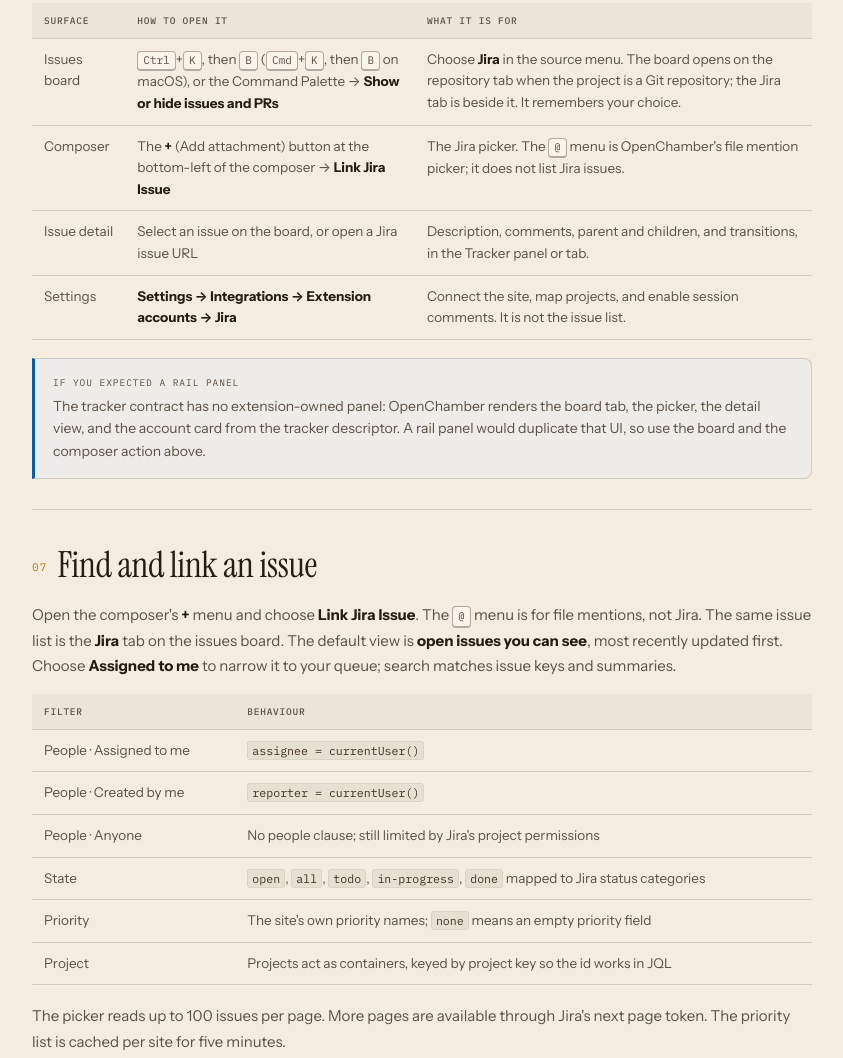
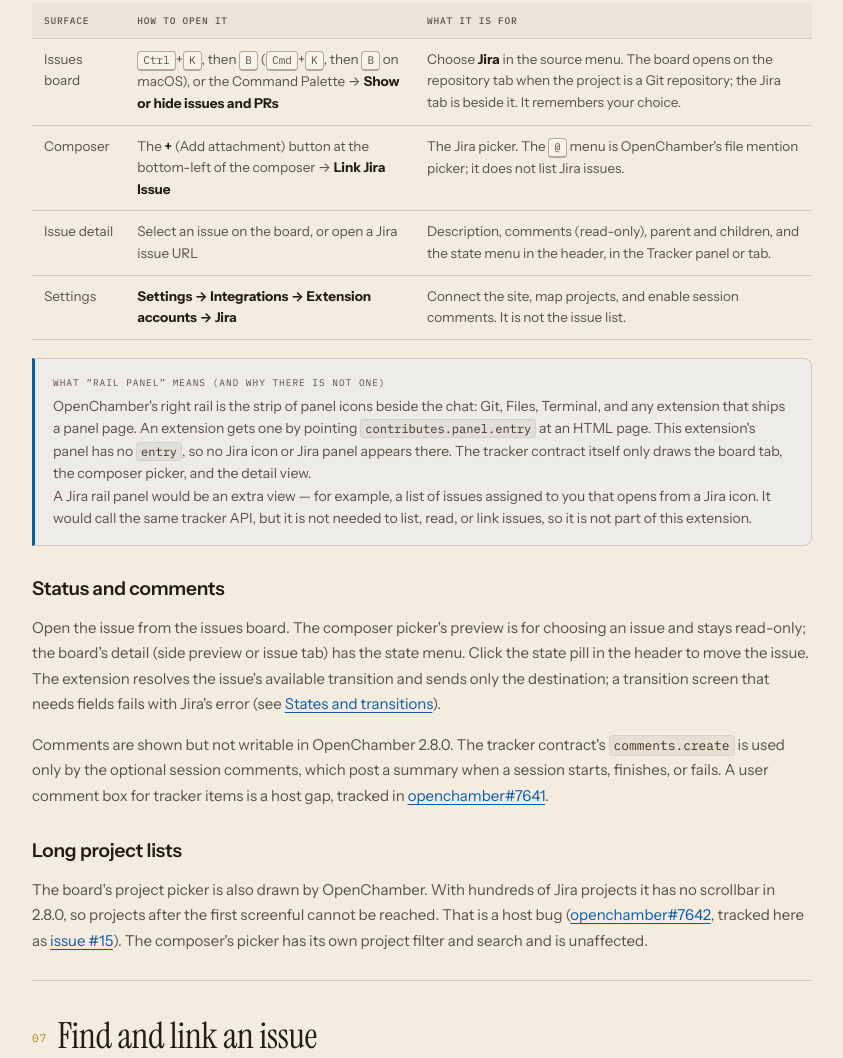
Before and after one commit to pgquiles/openchamber-jira, a website: page site/docs.html in a window 1280 px wide. Shown: the part 4635-5693 px from the top of the page, without its empty margins (304-1147 px from the left). Drawn offline with Linux system fonts and the light colour scheme.

Commit message:
docs: explain read-only comments, the state menu, and the picker scrollbar
OpenChamber 2.8.0 draws the issue detail, so the composer picker's preview has no state menu and tracker comments have no composer. Document the board detail's state pill, the read-only comment gap, and the board project picker's missing scrollbar with the upstream issues (#15, openchamber#7641, openchamber#7642).

```diff
--- a/site/docs.html
+++ b/site/docs.html
@@ -198,14 +198,20 @@ npm run zip      # optional: openchamber-jira.zip</code></pre>
           <tbody>
             <tr><td>Issues board</td><td><span class="kbd">Ctrl</span>+<span class="kbd">K</span>, then <span class="kbd">B</span> (<span class="kbd">Cmd</span>+<span class="kbd">K</span>, then <span class="kbd">B</span> on macOS), or the Command Palette → <strong>Show or hide issues and PRs</strong></td><td>Choose <strong>Jira</strong> in the source menu. The board opens on the repository tab when the project is a Git repository; the Jira tab is beside it. It remembers your choice.</td></tr>
             <tr><td>Composer</td><td>The <strong>+</strong> (Add attachment) button at the bottom-left of the composer → <strong>Link Jira Issue</strong></td><td>The Jira picker. The <span class="kbd">@</span> menu is OpenChamber's file mention picker; it does not list Jira issues.</td></tr>
-            <tr><td>Issue detail</td><td>Select an issue on the board, or open a Jira issue URL</td><td>Description, comments, parent and children, and transitions, in the Tracker panel or tab.</td></tr>
+            <tr><td>Issue detail</td><td>Select an issue on the board, or open a Jira issue URL</td><td>Description, comments (read-only), parent and children, and the state menu in the header, in the Tracker panel or tab.</td></tr>
             <tr><td>Settings</td><td><strong>Settings → Integrations → Extension accounts → Jira</strong></td><td>Connect the site, map projects, and enable session comments. It is not the issue list.</td></tr>
           </tbody>
         </table>
         <div class="callout info">
-          <span class="callout-title">If you expected a rail panel</span>
-          <p>The tracker contract has no extension-owned panel: OpenChamber renders the board tab, the picker, the detail view, and the account card from the tracker descriptor. A rail panel would duplicate that UI, so use the board and the composer action above.</p>
+          <span class="callout-title">What “rail panel” means (and why there is not one)</span>
+          <p>OpenChamber's right rail is the strip of panel icons beside the chat: Git, Files, Terminal, and any extension that ships a panel page. An extension gets one by pointing <code>contributes.panel.entry</code> at an HTML page. This extension's panel has no <code>entry</code>, so no Jira icon or Jira panel appears there. The tracker contract itself only draws the board tab, the composer picker, and the detail view.</p>
+          <p>A Jira rail panel would be an extra view — for example, a list of issues assigned to you that opens from a Jira icon. It would call the same tracker API, but it is not needed to list, read, or link issues, so it is not part of this extension.</p>
         </div>
+        <h3>Status and comments</h3>
+        <p>Open the issue from the issues board. The composer picker's preview is for choosing an issue and stays read-only; the board's detail (side preview or issue tab) has the state menu. Click the state pill in the header to move the issue. The extension resolves the issue's available transition and sends only the destination; a transition screen that needs fields fails with Jira's error (see <a href="#states">States and transitions</a>).</p>
+        <p>Comments are shown but not writable in OpenChamber 2.8.0. The tracker contract's <code>comments.create</code> is used only by the optional session comments, which post a summary when a session starts, finishes, or fails. A user comment box for tracker items is a host gap, tracked in <a href="https://github.com/openchamber/openchamber/issues/7641" target="_blank" rel="noopener">openchamber#7641</a>.</p>
+        <h3>Long project lists</h3>
+        <p>The board's project picker is also drawn by OpenChamber. With hundreds of Jira projects it has no scrollbar in 2.8.0, so projects after the first screenful cannot be reached. That is a host bug (<a href="https://github.com/openchamber/openchamber/issues/7642" target="_blank" rel="noopener">openchamber#7642</a>, tracked here as <a href="https://github.com/pgquiles/openchamber-jira/issues/15" target="_blank" rel="noopener">issue #15</a>). The composer's picker has its own project filter and search and is unaffected.</p>
       </section>
 
       <section id="find-link">
@@ -231,7 +237,7 @@ npm run zip      # optional: openchamber-jira.zip</code></pre>
         <p>The issue panel shows the summary, status, assignee, priority, project, and labels, plus:</p>
         <ul>
           <li><strong>Description</strong> — converted from Atlassian Document Format to Markdown. Paragraphs, headings, lists, code blocks, tables, links, mentions, and inline cards are handled.</li>
-          <li><strong>Comments</strong> — up to 100, with the newest kept if the response budget is exceeded. When even those do not fit, the oldest comments are dropped.</li>
+          <li><strong>Comments</strong> — up to 100, read-only in the detail view (see <a href="#comments">Comments</a>). With the newest kept if the response budget is exceeded; when even those do not fit, the oldest comments are dropped.</li>
           <li><strong>Parent and children</strong> — native sub-tasks and parent, team-managed epic children, and company-managed Epic Link children. The Epic Link field is discovered by its custom-field schema, so localized field names still work.</li>
           <li><strong>Done / total</strong> — a count for the child issues Jira returns, with a marker when Jira truncates the list.</li>
         </ul>
@@ -259,6 +265,7 @@ npm run zip      # optional: openchamber-jira.zip</code></pre>
 
       <section id="comments">
         <h2><span class="h-num">10</span>Comments</h2>
+        <p>The detail view shows an issue's comments read-only. OpenChamber 2.8.0 draws no comment composer for tracker items, so this extension cannot add one from the tracker contract. Tracked upstream in <a href="https://github.com/openchamber/openchamber/issues/7641" target="_blank" rel="noopener">openchamber#7641</a>.</p>
         <p>Session comments are posted as valid Atlassian Document Format, with the session link kept as a link mark. You need the <strong>Add comments</strong> permission on the issue's project.</p>
         <p>This is the only write besides a state change. The extension does not edit descriptions, delete comments, attach files, or change assignees.</p>
       </section>
@@ -281,6 +288,9 @@ npm run zip      # optional: openchamber-jira.zip</code></pre>
             <tr><td>403 on connect</td><td>The account lacks <code>read:jira-user</code> (scoped token), or Jira denied the call. Check scopes and site permissions.</td></tr>
             <tr><td>Empty picker</td><td>The default view is <strong>open issues you can see</strong>. Check the state filter, project access, and that the Jira account is the one you expect. Choose <strong>Assigned to me</strong> to narrow it.</td></tr>
             <tr><td>Connected, but no issues show</td><td>Open the issues board (<span class="kbd">Ctrl</span>/<span class="kbd">Cmd</span>+<span class="kbd">K</span>, then <span class="kbd">B</span>) and choose the <strong>Jira</strong> tab, or use <strong>+ → Link Jira Issue</strong> in the composer. Settings shows only the connection and mapping. Typing <span class="kbd">@</span> opens file mentions, not Jira.</td></tr>
+            <tr><td>Can't reach a project in the board's project picker</td><td>OpenChamber draws that menu and it has no scrollbar on 2.8.0 when a site has many projects. This is a host bug, not the extension (<a href="https://github.com/openchamber/openchamber/issues/7642" target="_blank" rel="noopener">openchamber#7642</a>). Use the composer's <strong>+ → Link Jira Issue</strong> picker, which has a project filter and search.</td></tr>
+            <tr><td>No comment box in the issue detail</td><td>Read-only by host design in 2.8.0: comments are shown, but no tracker comment composer is drawn. <code>comments.create</code> is used only by <strong>Session comments</strong>. Tracked in <a href="https://github.com/openchamber/openchamber/issues/7641" target="_blank" rel="noopener">openchamber#7641</a>.</td></tr>
+            <tr><td>Can't change status in the composer picker's preview</td><td>Expected: the composer preview is for choosing an issue and is read-only. Open the issue from the issues board; its detail has the state menu.</td></tr>
             <tr><td>Issue missing from search</td><td>Search is scoped to the selected project/state filters. Try <strong>All states</strong> and <strong>Anyone</strong>, and confirm the issue is visible to the same account in Jira.</td></tr>
             <tr><td>429</td><td>Jira rate-limited the site. Wait for the <code>Retry-After</code> interval; the extension surfaces the error rather than retrying silently.</td></tr>
             <tr><td>“Only Jira Cloud is supported”</td><td>The URL points at Jira Server or Data Center, or <code>serverInfo</code> reports another deployment type.</td></tr>
@@ -322,6 +332,8 @@ npm run zip      # optional: openchamber-jira.zip</code></pre>
             <tr><td>Containers</td><td>Projects only; no boards or sprints.</td><td><a href="https://github.com/pgquiles/openchamber-jira/issues/7" target="_blank" rel="noopener">#7</a></td></tr>
             <tr><td>Filters</td><td>Fixed people/state/priority filters; no saved filters or raw JQL.</td><td><a href="https://github.com/pgquiles/openchamber-jira/issues/8" target="_blank" rel="noopener">#8</a></td></tr>
             <tr><td>Accounts</td><td>One Jira site per OpenChamber.</td><td><a href="https://github.com/pgquiles/openchamber-jira/issues/9" target="_blank" rel="noopener">#9</a></td></tr>
+            <tr><td>Issue comments</td><td>Read-only in the detail view; no comment composer for tracker items. The extension writes session comments only.</td><td><a href="https://github.com/openchamber/openchamber/issues/7641" target="_blank" rel="noopener">openchamber#7641</a></td></tr>
+            <tr><td>Board project picker</td><td>No scrollbar in 2.8.0 with hundreds of projects; projects past the first screenful are unreachable. Host-drawn menu, host bug.</td><td><a href="https://github.com/pgquiles/openchamber-jira/issues/15" target="_blank" rel="noopener">#15</a>, <a href="https://github.com/openchamber/openchamber/issues/7642" target="_blank" rel="noopener">openchamber#7642</a></td></tr>
           </tbody>
         </table>
       </section>
```
Also changed, not shown: site/index.html (+2 -1 lines), README.md.
